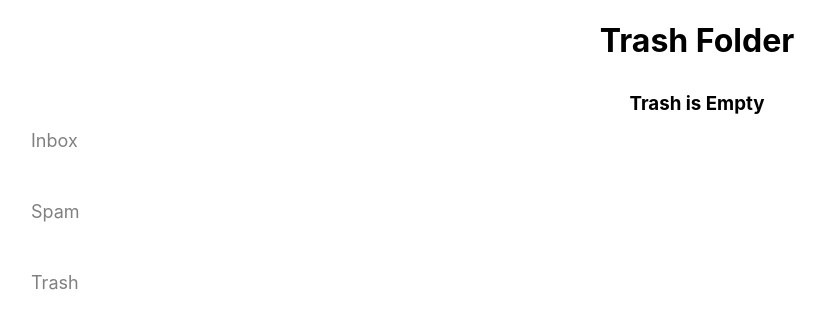
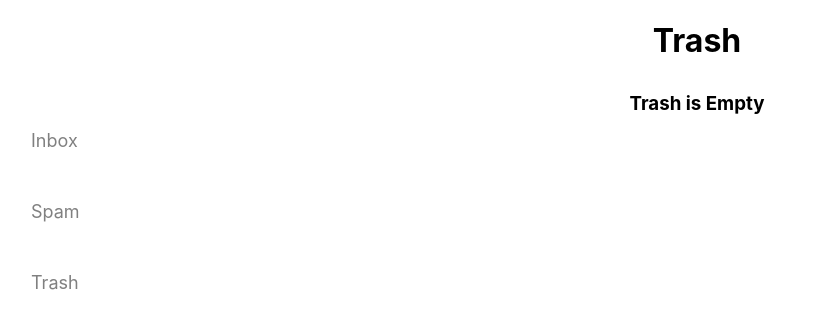
Before and after one commit to deepanshimarsha/mail-box, a React (Create React App) app: page /trash in a window 1280 px wide. Shown: the top 328 px of the page, without its empty margins (39-864 px from the left). Built offline with nearby package versions, Linux system fonts and the light colour scheme.

Commit message:
refactor

```diff
--- a/src/pages/Spam.js
+++ b/src/pages/Spam.js
@@ -18,7 +18,7 @@ export default function Spam(){
 
 <div className='content'>
 
-  <h1 className='heading'>Spam Folder</h1>
+  <h1 className='heading'>Spam Mails</h1>
 
         {state.spam.length === 0 ? (<h3 style={{textAlign:"center", paddingTop : "10px"}}>No Spam Mails</h3>) : (
 
--- a/src/pages/Trash.js
+++ b/src/pages/Trash.js
@@ -19,7 +19,7 @@ export default function Trash(){
 
     <div className='content'>
 
-      <h1 className='heading'>Trash Folder</h1>
+      <h1 className='heading'>Trash</h1>
       {state.trash.length === 0 ? (<h3 style={{textAlign:"center", paddingTop : "10px"}}>Trash is Empty</h3>) : (
 
 
```
